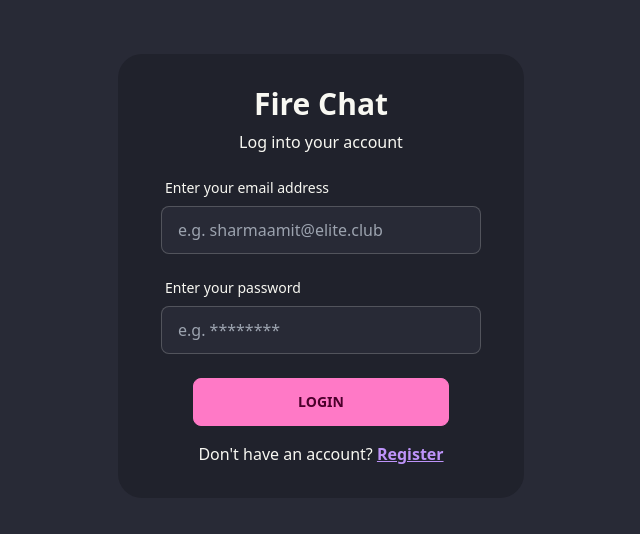
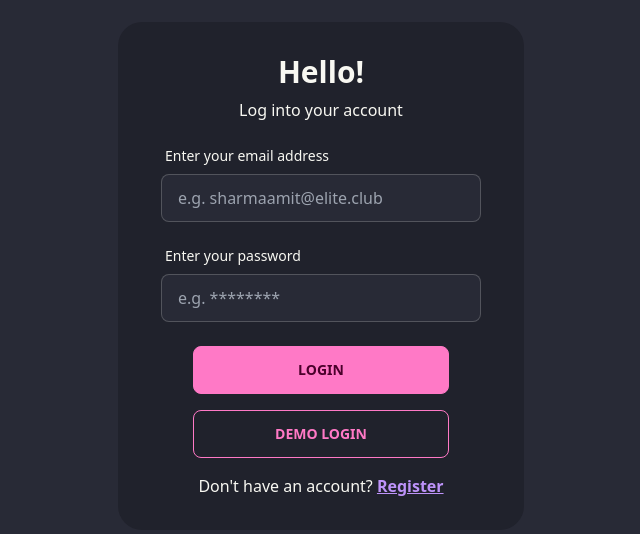
Before and after one commit to chinmaykunkikar/firechat, a React (Vite) app: page /login in a window 1280 px wide. Shown: the part 124-658 px from the top of the page, without its empty margins (319-959 px from the left). Built offline with nearby package versions, Linux system fonts and the light colour scheme; no server answers.

Commit message:
feat(Login): Add a demo login button

```diff
--- a/src/env.d.ts
+++ b/src/env.d.ts
@@ -8,6 +8,8 @@ interface ImportMetaEnv {
   readonly VITE_FIREBASE_MESSAGING_SENDER_ID: string;
   readonly VITE_FIREBASE_APP_ID: string;
   readonly VITE_FIREBASE_MEASUREMENT_ID: string;
+  readonly VITE_DEMO_USER_EMAIL: string;
+  readonly VITE_DEMO_USER_PASSWORD: string;
 }
 
 interface ImportMeta {
--- a/src/pages/Login.tsx
+++ b/src/pages/Login.tsx
@@ -7,11 +7,12 @@ import { Slide, ToastContainer } from "react-toastify";
 export default function Login() {
   const navigate = useNavigate();
 
+  const { VITE_DEMO_USER_EMAIL, VITE_DEMO_USER_PASSWORD } = import.meta.env;
+
   const handleSubmit = async (e: any) => {
     e.preventDefault();
     const email = e.target[0].value;
     const password = e.target[1].value;
-
     try {
       await signInWithEmailAndPassword(auth, email, password);
       navigate("/");
@@ -31,10 +32,26 @@ export default function Login() {
       }
     }
   };
+
+  const handleDemo = async (e: any) => {
+    e.preventDefault();
+    try {
+      await signInWithEmailAndPassword(
+        auth,
+        VITE_DEMO_USER_EMAIL,
+        VITE_DEMO_USER_PASSWORD
+      );
+      navigate("/");
+    } catch (error: any) {
+      let errorMessage = error.message;
+      showAlert(errorMessage, AlertType.error);
+    }
+  };
+
   return (
     <div className="flex min-h-screen flex-col items-center justify-center px-8">
       <div className="card flex w-1/3 flex-col rounded-3xl bg-base-300 p-8">
-        <div className="mx-auto mb-2 text-3xl font-bold">Fire Chat</div>
+        <div className="mx-auto mb-2 text-3xl font-bold">Hello!</div>
         <div className="mx-auto mb-4">Log into your account</div>
         <form
           className="flex flex-col items-center gap-4"
@@ -65,7 +82,17 @@ export default function Login() {
               required
             />
           </div>
-          <button className="btn-primary btn-wide btn mt-2">Login</button>
+          <div className="mt-2 flex flex-col gap-4">
+            <button type="submit" className="btn-primary btn-wide btn">
+              Login
+            </button>
+            <button
+              className="btn-outline btn-primary btn"
+              onClick={handleDemo}
+            >
+              Demo login
+            </button>
+          </div>
         </form>
         <p className="mt-4 text-center">
           Don't have an account?{" "}
```
